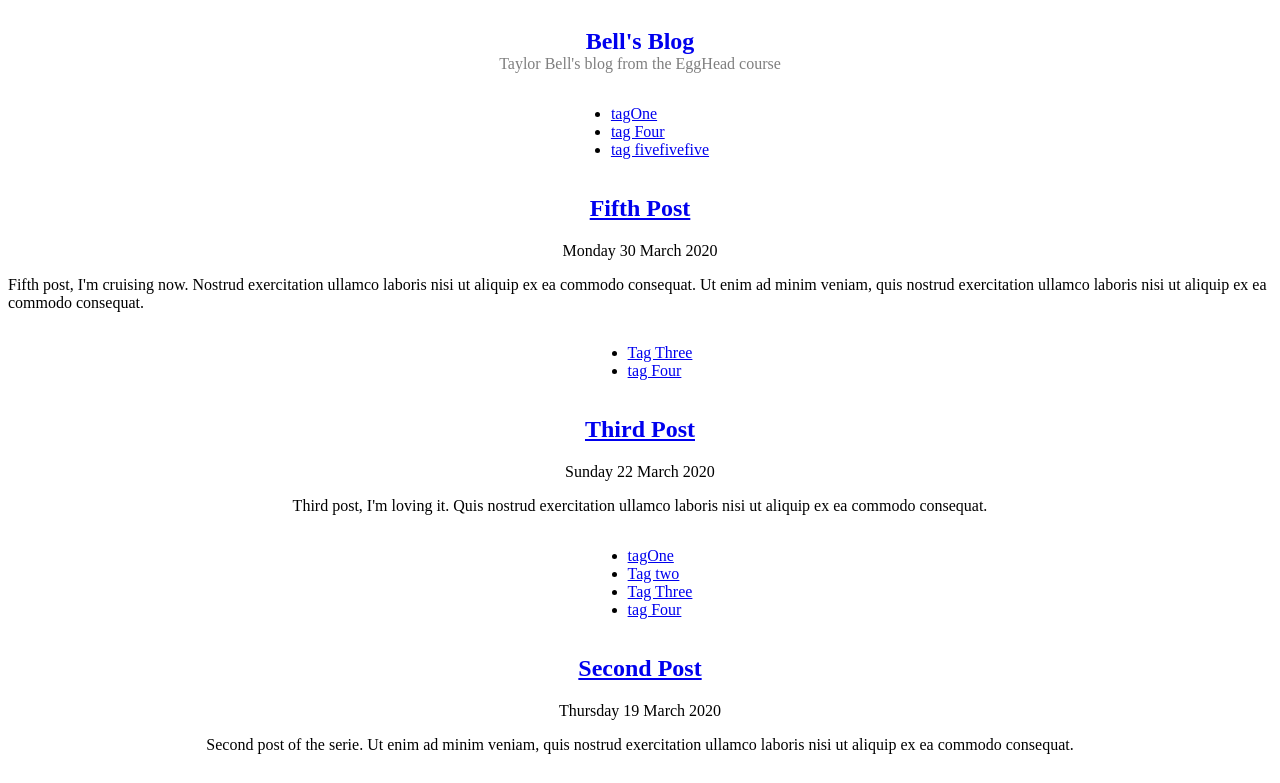
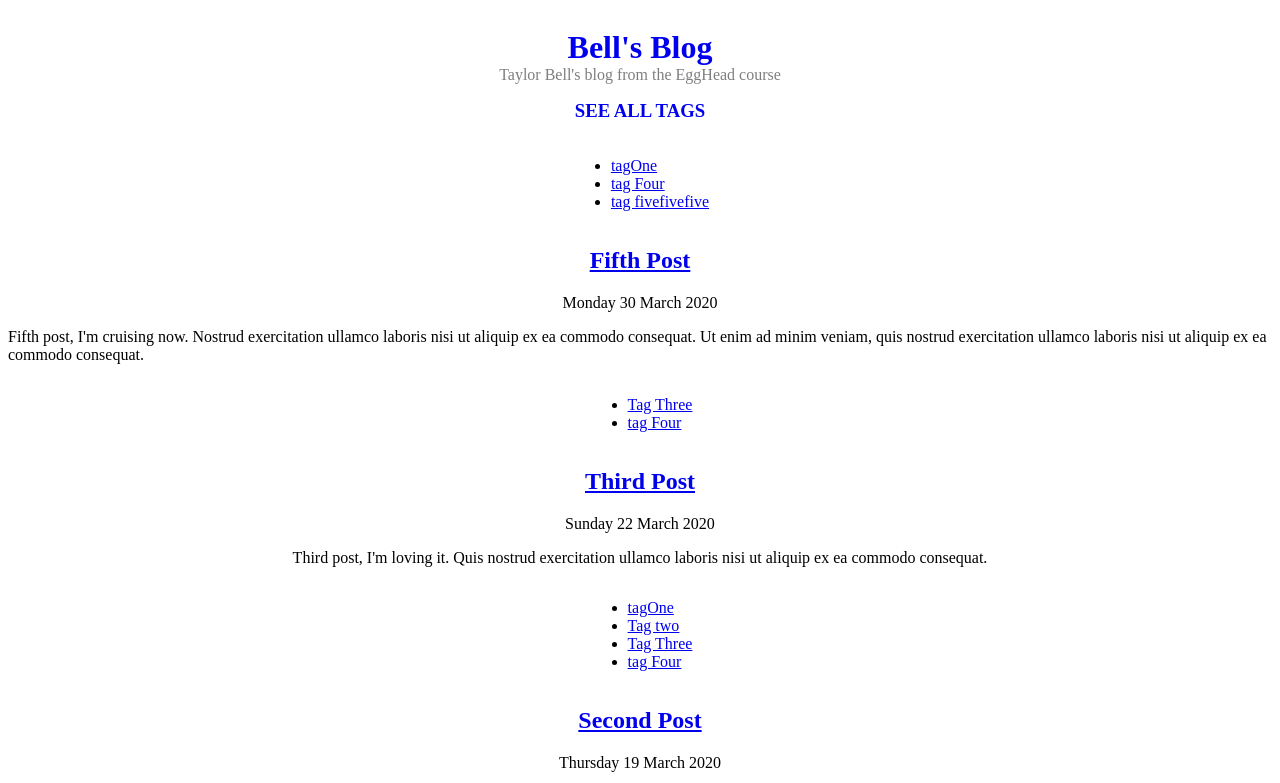
Before and after one commit to eugelogic/bell-blog, a Gatsby site: page / in a window 1280 px wide. Shown: the top 783 px of the page. Built offline with nearby package versions, Linux system fonts and the light colour scheme; Gatsby itself is replaced by a stand-in of ours.

Commit message:
Add  page link within header

```diff
--- a/src/components/header.js
+++ b/src/components/header.js
@@ -11,17 +11,27 @@ export const TitleAndDescription = ({ data }) => {
             alignItems: 'center',
             fontFamily: 'avenir'
         }}>
-            <h2 style={{marginBottom: 0}}>
+            <h1 style={{marginBottom: 0}}>
                 <Link to={`/`} style={{ textDecoration: 'none' }}>
                     {title}
                 </Link>
-            </h2>
+            </h1>
             <p style={{
                 marginTop: 0,
                 opacity: 0.5
             }}>
                 {description}
             </p>
+            <h3 style={{ marginTop: '0' }}>
+                <Link
+                to={`/blog/tags/`}
+                style={{
+                    textDecoration: 'none',
+                    textTransform: 'uppercase'
+                    }}>
+                    See all tags
+                </Link>
+                </h3>
         </div>
     )
 }
```
